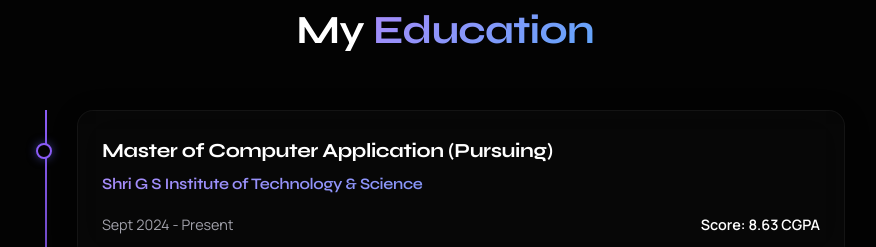
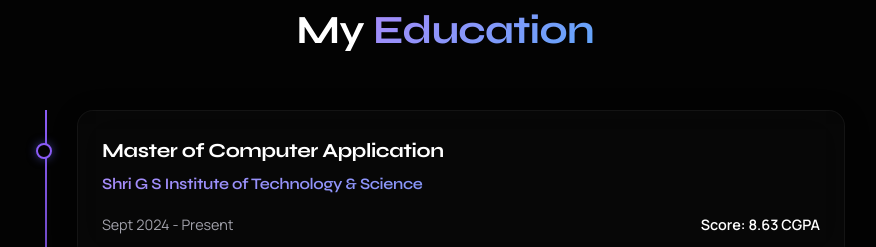
Before and after one commit to namannb07/NamanBhawsar, a React (Vite) app: page / in a window 1280 px wide. Shown: the part 3380-3627 px from the top of the page, without its empty margins (195-1071 px from the left). Built offline with nearby package versions, Linux system fonts and the light colour scheme.

Commit message:
Update education degree from 'Pursuing' to current

```diff
--- a/src/components/Education.jsx
+++ b/src/components/Education.jsx
@@ -7,7 +7,7 @@ export default function Education() {
 
   const education = [
     {
-      degree: "Master of Computer Application (Pursuing)",
+      degree: "Master of Computer Application",
       school: "Shri G S Institute of Technology & Science",
       duration: "Sept 2024 - Present",
       score: "8.63 CGPA"
```
